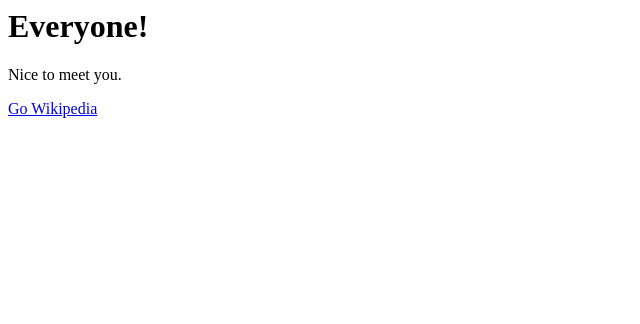
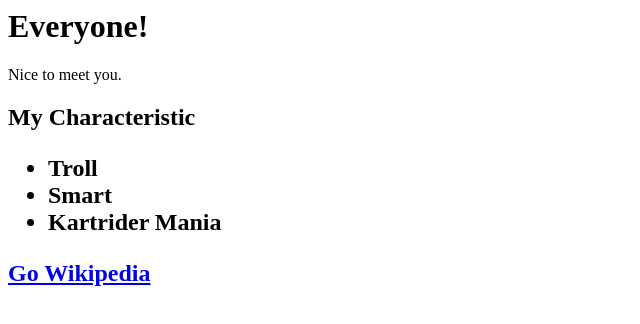
Before and after one commit to kimjeongtae06/kimjeongtae06.github.io, a plain HTML site: page index.html in a window 1280 px wide. Shown: the whole page, without its empty margins (0-640 px from the left). Drawn offline with Linux system fonts and the light colour scheme.

Commit message:
Update index.html

```diff
--- a/index.html
+++ b/index.html
@@ -3,8 +3,16 @@
     <title>KimJeongTae's Site</title>
   </head>
   <body>
-    <h1>Everyone!</h1>
-    <p>Nice to meet you.</p>
-    <a target = "_blank" href = "https://www.wikipedia.org/">Go Wikipedia</a><br />
-   </body>
+    <div>
+      <h1>Everyone!</h1>
+      <p>Nice to meet you.</p>
+      <h2>My Characteristic<h2>
+      <ul>
+        <li>Troll</li>
+        <li>Smart</li>
+        <li>Kartrider Mania</li>
+        </ul>
+      <a target = "_blank" href = "https://www.wikipedia.org/">Go Wikipedia</a><br />
+    <div>
+  </body>
  </html>
```
